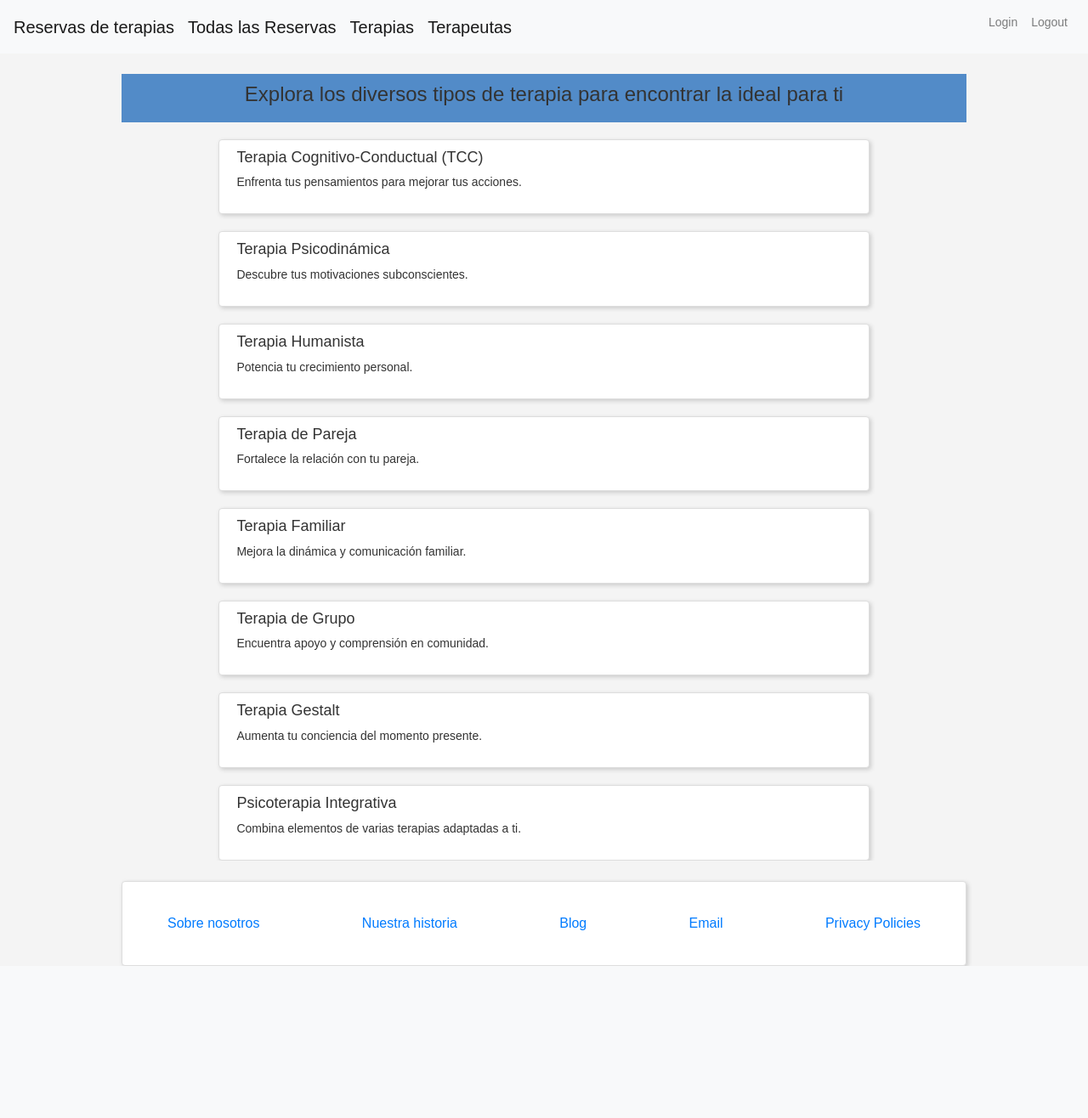
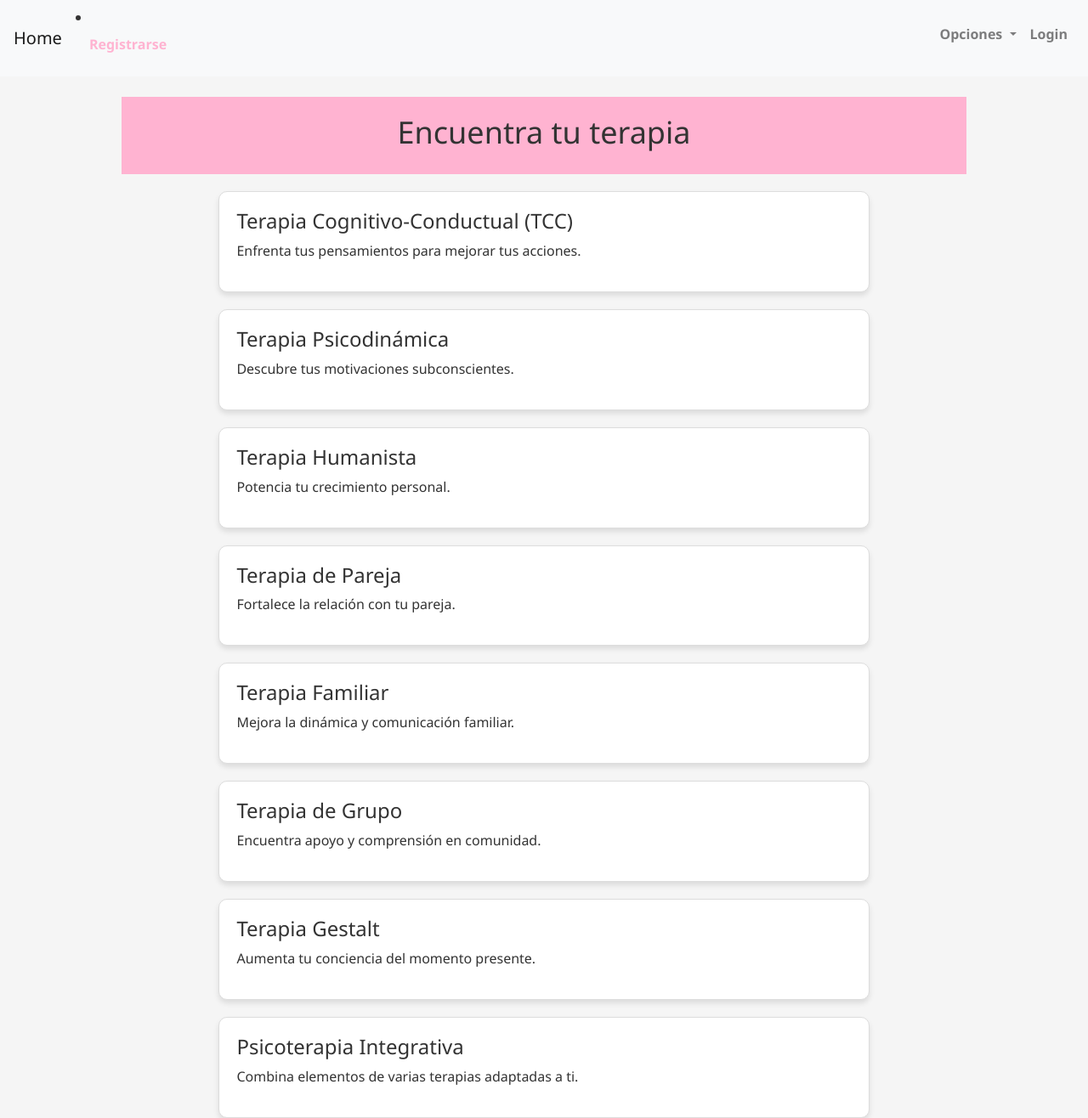
Before and after one commit to somedici/proyectofinal, a Django app: page /bookingpsico/terapias/ in a window 1280 px wide. Shown: the whole page at 85% size. Before the commit the page ends 1137 px from the top, so only its background shows below. Run offline with Django 5.2, Linux system fonts and the light colour scheme; some libraries are stand-ins or nearby versions.

Commit message:
algunos cambios

```diff
--- a/Meetingpsico/bookingpsico/templates/home.html
+++ b/Meetingpsico/bookingpsico/templates/home.html
@@ -9,15 +9,15 @@
     <!-- Custom Styles -->
     <style>
         body {
-            font-family: Arial, sans-serif;
-            background: #f4f4f4;
+            font-family: 'Segoe UI', Tahoma, Geneva, Verdana, sans-serif;
+            background-color: #f5f5f5;
             color: #333;
-            font-size: 14px; /* Adjusted font size for general text */
+            font-size: 16px;
         }
         header {
-            background: #7592b3;
-            color: #ffffff;
-            padding: 10px 20px;
+            background-color:  #ffb3d1;
+            color: #1b1717;
+            padding: 20px;
             text-align: center;
         }
         .container {
@@ -26,19 +26,21 @@
             overflow: hidden;
         }
         .card {
-            background: #ffffff;
+            background-color: #ffffff;
             border: 1px solid #ddd;
             padding: 20px;
             margin-top: 20px;
-            box-shadow: 2px 2px 5px #cccccc;
+            box-shadow: 0 4px 6px rgba(0,0,0,0.1);
+            border-radius: 10px;
         }
         h1 {
-            font-size: 24px; /* Smaller than typical h1 to fit better in web context */
+            font-size: 36px;
             color: #333;
         }
         h2 {
-            font-size: 18px; /* Adjusted size */
+            font-size: 24px;
             color: #333;
+            margin-top: 0;
         }
         ul {
             list-style-type: none;
@@ -47,26 +49,59 @@
         li {
             margin-bottom: 10px;
         }
+        .nav-link {
+            color: #ffb3d1;
+            font-weight: bold;
+        }
+        .nav-link:hover {
+            color: #ffb3d1;
+        }
+        .dropdown-menu {
+            background-color: #ffb3d1;
+        }
+        .dropdown-item {
+            color:#0c0a0a;
+        }
+        .btn-primary {
+            background-color: #ffb3d1;
+            border-color:#ffb3d1;
+            color: #0c0a0a;
+        }
+        .btn-primary:hover {
+            background-color: #ffb3d1;
+            border-color: #f698bd;
+        }
     </style>
 </head>
 <body>
     <nav class="navbar navbar-expand-lg navbar-light bg-light">
-        <a class="navbar-brand" href="/bookingpsico/crear_reserva">Reservas de terapias</a>
-        <a class="navbar-brand" href="/bookingpsico/todas_las_reservas">Todas las Reservas</a>
-        <a class="navbar-brand" href="/bookingpsico/terapias">Terapias</a>
-        <a class="navbar-brand" href="/bookingpsico/terapeutas">Terapeutas</a>
-        <button class="navbar-toggler" type="button" data-toggle="collapse" data-target="#navbarNav" aria-controls="navbarNav" aria-expanded="false" aria-label="Toggle navigation">
+        <button class="navbar-toggler mr-auto" type="button" data-toggle="collapse" data-target="#navbarNav" aria-controls="navbarNav" aria-expanded="false" aria-label="Toggle navigation">
             <span class="navbar-toggler-icon"></span>
         </button>
+        <a class="navbar-brand" href="/bookingpsico/terapias">Home</a>
         <div class="collapse navbar-collapse" id="navbarNav">
+        </li>
+        <li class="nav-item">
+            <a class="nav-link" href="/bookingpsico/register">Registrarse</a>
+        </li>
             <ul class="navbar-nav ml-auto">
+                <li class="nav-item dropdown">
+                    <a class="nav-link dropdown-toggle" href="#" id="navbarDropdownMenuLink" role="button" data-toggle="dropdown" aria-haspopup="true" aria-expanded="false">
+                        Opciones
+                    </a>
+                    <div class="dropdown-menu" aria-labelledby="navbarDropdownMenuLink">
+                        <a class="dropdown-item" href="/bookingpsico/crear_reserva">Agendar un turno</a>
+                        <a class="dropdown-item" href="/bookingpsico/todas_las_reservas">Agenda</a>
+                        <a class="dropdown-item" href="/bookingpsico/terapias">Tipos de terapias</a>
+                        <a class="dropdown-item" href="/bookingpsico/terapeutas">Terapeutas</a>
+                    </div>
+                </li>
                 <li class="nav-item">
                     <a class="nav-link" href="/bookingpsico/login">Login</a>
+
                 </li>
-                <li class="nav-item">
-                    <a class="nav-link" href="/bookingpsico/logout">Logout</a>
                 </li>
-            </ul>
+                   </ul>
         </div>
     </nav>
     <div class="container mt-4">
@@ -100,14 +135,11 @@
         <h2>Psicoterapia Integrativa</h2>
         </div>
         {% endblock content %}
-        <div class="card mt-4">
-            <div class="card-body d-flex justify-content-between">
-                <button class="btn btn-link">Sobre nosotros</button>
-                <button class="btn btn-link">Nuestra historia</button>
-                <button class="btn btn-link">Blog</button>
-                <button class="btn btn-link">Email</button>
-                <button class="btn btn-link">Privacy Policies</button>
-            </div>
-        </div>
+
     </div>
-    <!-- Bootstrap JS, Pop
+    <!-- Bootstrap JS, Popper.js, and jQuery (if needed) -->
+    <script src="https://code.jquery.com/jquery-3.5.1.slim.min.js"></script>
+    <script src="https://cdn.jsdelivr.net/npm/@popperjs/core@2.5.4/dist/umd/popper.min.js"></script>
+    <script src="https://stackpath.bootstrapcdn.com/bootstrap/4.5.2/js/bootstrap.min.js"></script>
+</body>
+</html>
--- a/Meetingpsico/bookingpsico/templates/list.html
+++ b/Meetingpsico/bookingpsico/templates/list.html
@@ -16,7 +16,7 @@
             <table class="table">
                 <thead>
                     <tr>
-                        <th>Nombre del Usuario</th>
+                        <th>Email del Usuario</th>
                         <th>Fecha</th>
                         <th>Hora</th>
                         <th>Tipo de Terapia</th>
--- a/Meetingpsico/bookingpsico/templates/login.html
+++ b/Meetingpsico/bookingpsico/templates/login.html
@@ -18,11 +18,10 @@
                 <h5 class="card-title">Inicio de Sesión</h5>
                 <form action="/login" method="post">
                     {% csrf_token %}
-
                 </form>
                     {{ form.as_p }}
                     <div class="form-group">
-                        <label for="username">Nombre de Usuario:</label>
+                        <label for="username">Email:</label>
                         <input type="text" class="form-control" id="username" name="username" required>
                     </div>
                     <div class="form-group">
--- a/Meetingpsico/bookingpsico/templates/terapeutas.html
+++ b/Meetingpsico/bookingpsico/templates/terapeutas.html
@@ -14,7 +14,7 @@
                 <img src="terapeuta1.jpg" class="card-img-top" >
                 <div class="card-body">
                     <h5 class="card-title">Dra. María López</h5>
-            <p class="card-text"> Psicóloga Clínica Especializada en Terapia Cognitivo-Conductual (TCC)
+            <p class="card-text"> Psicóloga Especializada en Terapia Cognitivo-Conductual
                     <a href="https://calendly.com/es" class="btn btn-primary" target="_blank">Seleccionar</a>
                 </div>
             </div>
--- a/Meetingpsico/bookingpsico/templates/terapias.html
+++ b/Meetingpsico/bookingpsico/templates/terapias.html
@@ -4,53 +4,9 @@
 {% endblock title %}
 
 {% block content %}
-<!DOCTYPE html>
-<html lang="es">
-<head>
-    <meta charset="UTF-8">
-    <meta name="viewport" content="width=device-width, initial-scale=1.0">
-    <title>Psicoterapia</title>
-    <style>
-        body {
-            font-family: Arial, sans-serif;
-            margin: 0;
-            padding: 0;
-            background: #f4f4f4;
-            color: #333;
-        }
-        header {
-            background: #528bc8;
-            color: #ffffff;
-            padding: 10px 20px;
-            text-align: center;
-        }
-        .container {
-            width: 80%;
-            margin: auto;
-            overflow: hidden;
-        }
-        .card {
-            background: #ffffff;
-            border: 1px solid #ddd;
-            padding: 10px 20px;
-            margin-top: 20px;
-            box-shadow: 2px 2px 5px #cccccc;
-        }
-        h1, h2 {
-            color: #333;
-        }
-        ul {
-            list-style-type: none;
-            padding: 0;
-        }
-        li {
-            margin-bottom: 10px;
-        }
-    </style>
-</head>
 <body>
     <header>
-        <h1>Explora los diversos tipos de terapia para encontrar la ideal para ti</h1>
+        <h1> Encuentra tu terapia </h1>
     </header>
     <div class="container">
         <div class="card">
--- a/Meetingpsico/bookingpsico/urls.py
+++ b/Meetingpsico/bookingpsico/urls.py
@@ -1,7 +1,7 @@
 from django.urls import path
 from django.http import HttpResponse
 
-from .views import home_view, crear_reserva, terapeutas, login_view, terapias_view, detail_view, search_view, todas_las_reservas
+from .views import home_view, crear_reserva, terapeutas,login_view, terapias_view, detail_view, search_view, todas_las_reservas, register, logout_view
 
 urlpatterns = [
 
@@ -13,5 +13,6 @@ urlpatterns = [
     path("bookingpsico/terapeutas", terapeutas, name = "terapeutas"),
     path("bookingpsico/detail_view", detail_view, name = "detail_view"),
     path("bookingpsico/buscar/", search_view, name = "buscar_reservas"),
-
+    path("bookingpsico/register/", register, name = "registro"),
+    path("bookingpsico/logout/", logout_view, name = "logout")
 ]
--- a/Meetingpsico/bookingpsico/views.py
+++ b/Meetingpsico/bookingpsico/views.py
@@ -2,8 +2,10 @@ from django.shortcuts import render
 from django.http import HttpResponse
 from .models import Reserva, Terapeuta
 from django.shortcuts import render, redirect
-from django.contrib.auth import authenticate, login
+from django.contrib.auth import authenticate, login, logout
 from .forms import ReservaCreateForm, LoginForm
+from django.contrib.auth.forms import UserCreationForm
+
 
 def crear_reserva(request):
     if request.method == "GET":
@@ -41,7 +43,7 @@ def terapeutas(request):
 
 def login_view(request):
     if request.method == "GET":
-        contexto = {"LOGIN": LoginForm()}
+        contexto = {"": LoginForm()}
         return render(request, "login.html", contexto)
 
     if request.method == 'POST':
@@ -56,10 +58,6 @@ def login_view(request):
             else:
                 print("Error al registrarse")
                 pass
-    else:
-        form = LoginForm()
-    return render(request, 'login.html', {'form': form})
-
 
 def todas_las_reservas(request):
     reservas = Reserva.objects.all()
@@ -75,3 +73,19 @@ def detail_view(request, booking_id):
     reserva = Reserva.objects.get(id=booking_id)
     contexto_dict = {"reserva": reserva}
     return render(request, "detail.html", contexto_dict)
+
+def register(request):
+      if request.method == 'POST':
+            form = UserCreationForm(request.POST)
+            if form.is_valid():
+                  email = form.cleaned_data['email']
+                  form.save()
+                  return render(request,"home.html" ,  {"mensaje":"Usuario Creado:)"})
+      else:
+            form = UserCreationForm()
+
+      return render(request,"registro.html" ,  {"form":form})
+
+def logout_view(request):
+    logout(request)
+    return redirect('home.hmtl')
```
Also changed, not shown: Meetingpsico/bookingpsico/forms.py (+11 -0 lines), Meetingpsico/bookingpsico/templates/registro.html (added, +44 -0 lines), Meetingpsico/Meetingpsico/settings.py (line endings or trailing spaces), Meetingpsico/bookingpsico/templates/logout.html (added), Meetingpsico/db.sqlite3.
